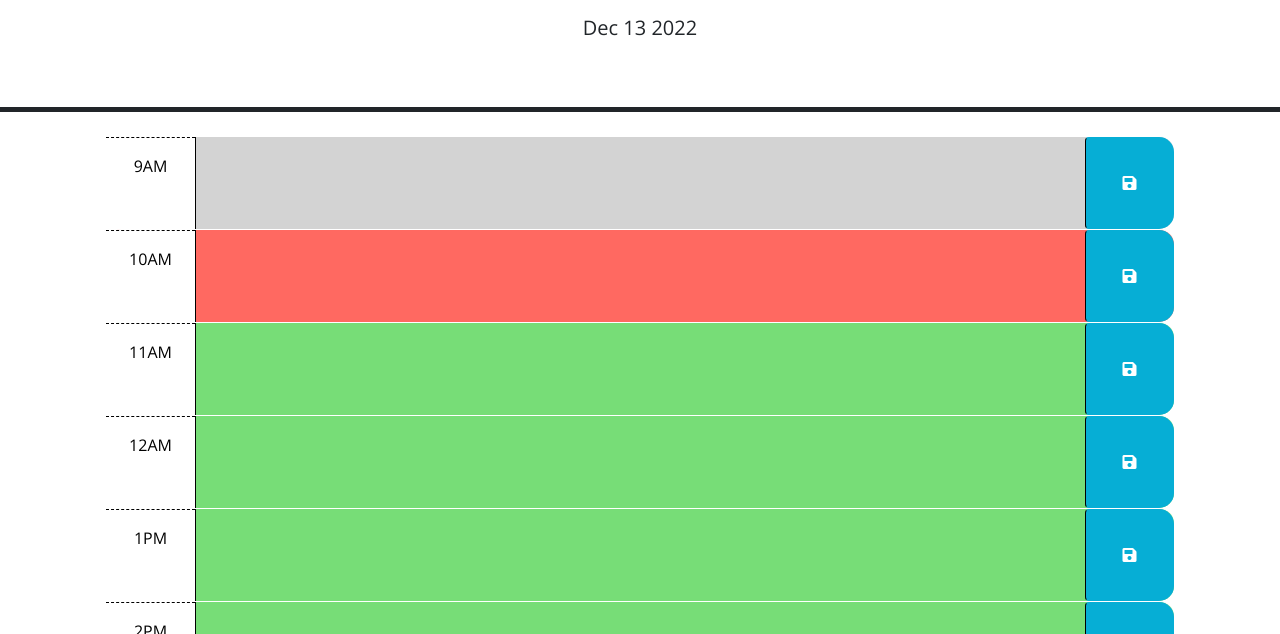
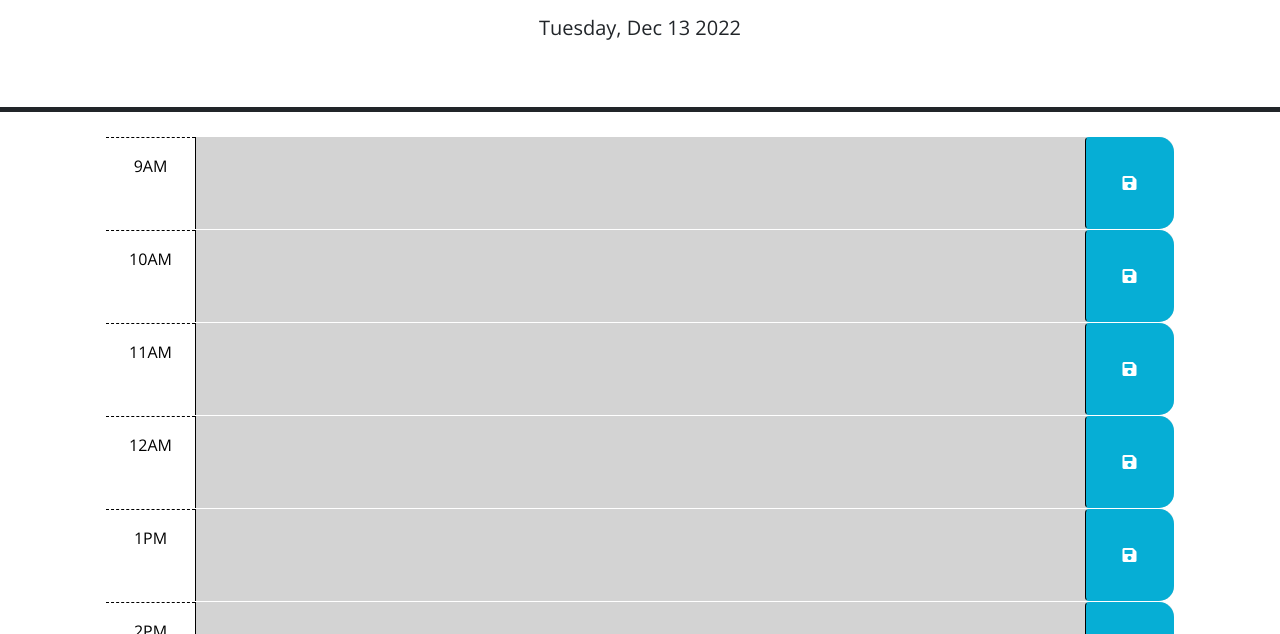
Before and after one commit to JordanNotAvailable/time-schedule, a plain HTML site: page Develop/index.html in a window 1280 px wide. Shown: the part 166-800 px from the top of the page. Drawn offline with nearby package versions, Linux system fonts and the light colour scheme.

Commit message:
local storage added to time slots

```diff
--- a/Develop/index.html
+++ b/Develop/index.html
@@ -29,15 +29,6 @@
       <p id="currentDay" class="lead"></p>
     </header>
     <div class="container-lg px-5">
-      <!-- Use class for "past", "present", and "future" to apply styles to the
-        time-block divs accordingly. The javascript will need to do this by
-        adding/removing these classes on each div by comparing the hour in the
-        id to the current hour. The html provided below is meant to be an example
-        demonstrating how the css provided can be leveraged to create the
-        desired layout and colors. The html below should be removed or updated
-        in the finished product. Remember to delete this comment once the
-        code is implemented.
-        -->
 
       <div id="hour-9" class="row time-block past">
         <div class="col-2 col-md-1 hour text-center py-3">9AM</div>
@@ -120,6 +111,6 @@
       crossorigin="anonymous">
     </script>
 
-    <script src="script.js"></script>
+    <script src="./script.js"></script>
   </body>
 </html>
--- a/Develop/script.js
+++ b/Develop/script.js
@@ -1,3 +1,9 @@
+
+  // TODO: Add code to display the current date in the header of the page.
+  // Display today's day and date
+var todayDate = dayjs().format('dddd, MMM DD YYYY');
+$("#currentDay").html(todayDate);
+
 // Wrap all code that interacts with the DOM in a call to jQuery to ensure that
 // the code isn't run until the browser has finished rendering all the elements
 // in the html.
@@ -8,31 +14,60 @@ $(document).ready(function () {
   // function? How can DOM traversal be used to get the "hour-x" id of the
   // time-block containing the button that was clicked? How might the id be
   // useful when saving the description in local storage?
+  // saveBtn click listener
+  $(".saveBtn").on("click", function () {
+    // Get nearby values of the description in JQuery
+    var text = $(this).siblings(".description").val();
+    var time = $(this).parent().attr("id");
 
-  // const saveButton = document.getElementById('saveButn');
-  // saveButton.addEventListener('click', function() {
-  //   // Get the id of the containing time-block
-  //   const timeBlockId = this.closest('.time-block').id;
+    // Save text in local storage
+    localStorage.setItem(time, text);
+  })
 
-  //   // Get the user input
-  //   const userInput = document.getElementById('user-input').value;
+  function timeTracker() {
+    //get current hour.
+    var timeNow = dayjs().hour();
 
-  //   // Save the user input in local storage using the time-block id as the key
-  //   localStorage.setItem(timeBlockId, userInput);
-  // });
+    // loop over time blocks
+    $(".time-block").each(function () {
+      var blockTime = parseInt($(this).attr("id").split("hour")[1]);
 
   // TODO: Add code to apply the past, present, or future class to each time
   // block by comparing the id to the current hour. HINTS: How can the id
   // attribute of each time-block be used to conditionally add or remove the
   // past, present, and future classes? How can Day.js be used to get the
   // current hour in 24-hour time?
-  //
+  // To check the time and add the classes for background indicators
+      if (blockTime < timeNow) {
+        $(this).removeClass("future");
+        $(this).removeClass("present");
+        $(this).addClass("past");
+      }
+      else if (blockTime === timeNow) {
+        $(this).removeClass("past");
+        $(this).removeClass("future");
+        $(this).addClass("present");
+      }
+      else {
+        $(this).removeClass("present");
+        $(this).removeClass("past");
+        $(this).addClass("future");
+      }
+    })
+  }
   // TODO: Add code to get any user input that was saved in localStorage and set
   // the values of the corresponding textarea elements. HINT: How can the id
   // attribute of each time-block be used to do this?
-  //
-  // TODO: Add code to display the current date in the header of the page.
-});
+  // Get item from local storage if any
+  $("#hour-9 .description").val(localStorage.getItem("hour-9"));
+  $("#hour-10 .description").val(localStorage.getItem("hour-10"));
+  $("#hour-11 .description").val(localStorage.getItem("hour-11"));
+  $("#hour-12 .description").val(localStorage.getItem("hour-12"));
+  $("#hour-1 .description").val(localStorage.getItem("hour-1"));
+  $("#hour-2 .description").val(localStorage.getItem("hour-2"));
+  $("#hour-3 .description").val(localStorage.getItem("hour-3"));
+  $("#hour-4 .description").val(localStorage.getItem("hour-4"));
+  $("#hour-5 .description").val(localStorage.getItem("hour-5"));
 
-var d = (new Date()).toString().split(' ').splice(1,3).join(' ');
-$('#currentDay').text(d)
+  timeTracker();
+})
```
